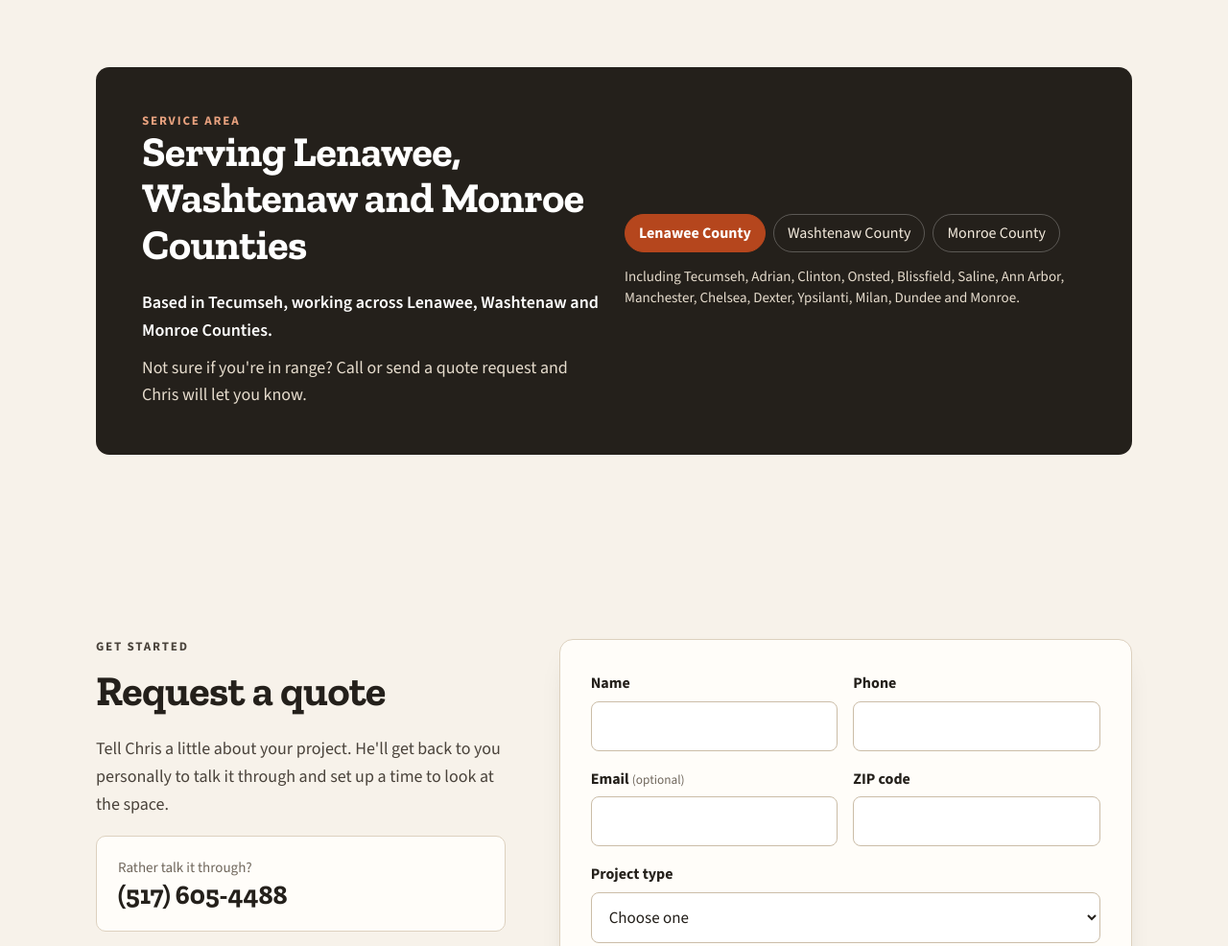
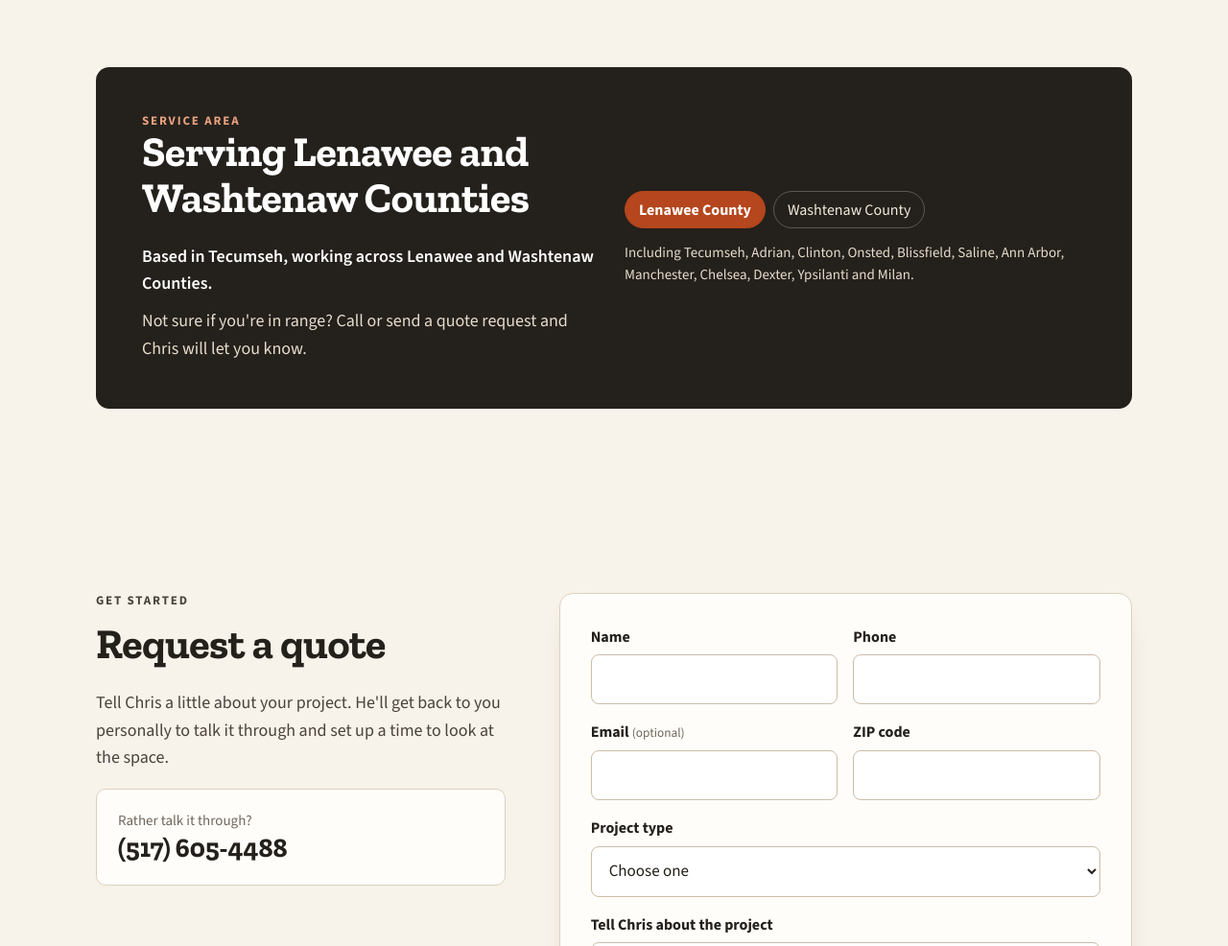
Before and after one commit to dnevins/NevinsHomeImprovement, a plain HTML site: page index.html in a window 1280 px wide. Shown: the part 4480-5466 px from the top of the page at 96% size. Drawn offline with nearby package versions, Linux system fonts and the light colour scheme.

Commit message:
service area: Lenawee and Washtenaw only, Monroe County dropped (Chris)

```diff
--- a/index.html
+++ b/index.html
@@ -5,7 +5,7 @@
 <meta charset="utf-8">
 <meta name="viewport" content="width=device-width, initial-scale=1">
 <title>Nevins Home Improvement | Bathroom &amp; Kitchen Remodeling in Tecumseh, MI</title>
-<meta name="description" content="Bathroom and kitchen remodeling in Tecumseh, MI and across Lenawee, Washtenaw and Monroe Counties by Chris Nevins, a licensed Michigan residential builder with 20+ years on his own. If you hire me, you get me. Call (517) 605-4488.">
+<meta name="description" content="Bathroom and kitchen remodeling in Tecumseh, MI and across Lenawee and Washtenaw Counties by Chris Nevins, a licensed Michigan residential builder with 20+ years on his own. If you hire me, you get me. Call (517) 605-4488.">
 <link rel="canonical" href="https://nevinshomeimprovement.com/">
 <meta name="theme-color" content="#24201b">
 <meta property="og:type" content="website">
@@ -27,8 +27,7 @@
   "foundingDate": "2003",
   "areaServed": [
     { "@type": "AdministrativeArea", "name": "Lenawee County, MI" },
-    { "@type": "AdministrativeArea", "name": "Washtenaw County, MI" },
-    { "@type": "AdministrativeArea", "name": "Monroe County, MI" }
+    { "@type": "AdministrativeArea", "name": "Washtenaw County, MI" }
   ],
   "knowsAbout": ["Bathroom remodeling", "Kitchen remodeling", "Tub and shower conversions", "Basement finishing", "Tile and stone", "Hardwood flooring", "Decks", "Skylights", "Painting", "Cabinets", "Handyman services"],
   "sameAs": [
@@ -388,17 +387,16 @@ footer .brand{font-size:22px}
       <div class="area-box">
         <div>
           <p class="eyebrow" style="color:#e9a27f">Service area</p>
-          <h2>Serving Lenawee, Washtenaw and Monroe Counties</h2>
-          <p class="based">Based in Tecumseh, working across Lenawee, Washtenaw and Monroe Counties.</p>
+          <h2>Serving Lenawee and Washtenaw Counties</h2>
+          <p class="based">Based in Tecumseh, working across Lenawee and Washtenaw Counties.</p>
           <p>Not sure if you're in range? Call or send a quote request and Chris will let you know.</p>
         </div>
         <div>
           <ul class="towns">
             <li class="home">Lenawee County</li>
             <li>Washtenaw County</li>
-            <li>Monroe County</li>
           </ul>
-          <p class="town-line">Including Tecumseh, Adrian, Clinton, Onsted, Blissfield, Saline, Ann Arbor, Manchester, Chelsea, Dexter, Ypsilanti, Milan, Dundee and Monroe.</p>
+          <p class="town-line">Including Tecumseh, Adrian, Clinton, Onsted, Blissfield, Saline, Ann Arbor, Manchester, Chelsea, Dexter, Ypsilanti and Milan.</p>
         </div>
       </div>
     </div>
@@ -476,7 +474,7 @@ footer .brand{font-size:22px}
       <p style="margin:8px 0 0">Owner-operated remodeling in Tecumseh, Michigan, since 2003.</p>
     </div>
     <div>
-      <p style="margin:0"><a class="js-call" href="tel:+15176054488">(517) 605-4488</a><br>Based in Tecumseh, serving Lenawee, Washtenaw and Monroe Counties</p>
+      <p style="margin:0"><a class="js-call" href="tel:+15176054488">(517) 605-4488</a><br>Based in Tecumseh, serving Lenawee and Washtenaw Counties</p>
     </div>
     <div>
       <p style="margin:0"><a href="https://www.facebook.com/NevinsHomeImprovement/" target="_blank" rel="noopener">Facebook</a><br><a href="https://www.yelp.com/biz/nevins-home-improvement-tecumseh-3" target="_blank" rel="noopener">Yelp</a><br><a href="https://www.bbb.org/us/mi/tecumseh/profile/general-contractor/nevins-home-improvement-llc-0422-211010117" target="_blank" rel="noopener">BBB</a></p>
```
